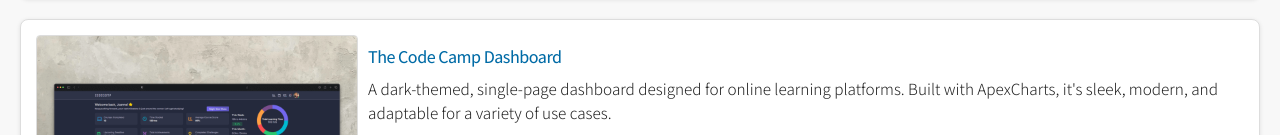
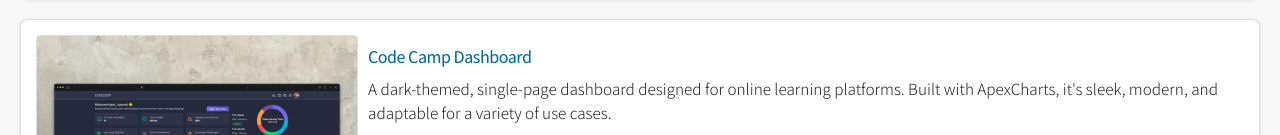
Before and after one commit to joseph-johnson27001/dashboard-website, a Vue app: page /resources in a window 1280 px wide. Shown: the part 1898-2033 px from the top of the page. Built offline with nearby package versions, Linux system fonts and the light colour scheme.

Commit message:
Post name update

```diff
--- a/public/resources/posts/code-camp-dashboard.json
+++ b/public/resources/posts/code-camp-dashboard.json
@@ -1,6 +1,6 @@
 {
   "slug": "code-camp-dashboard",
-  "title": "Introducing the Code Camp Dashboard",
+  "title": "Code Camp Dashboard",
   "url": "/dashboard-template/code-camp",
   "description": "A dark-themed, single-page dashboard designed for online learning platforms. Built with ApexCharts, it's sleek, modern, and adaptable.",
   "image": "/Dashboard_Images/Code_Camp.png",
--- a/src/views/ResourcesPage.vue
+++ b/src/views/ResourcesPage.vue
@@ -76,7 +76,7 @@ export default {
           image: "/Dashboard_Images/Healthcare.png",
         },
         {
-          title: "The Code Camp Dashboard",
+          title: "Code Camp Dashboard",
           slug: "code-camp-dashboard",
           excerpt:
             "A dark-themed, single-page dashboard designed for online learning platforms. Built with ApexCharts, it's sleek, modern, and adaptable for a variety of use cases.",
```
